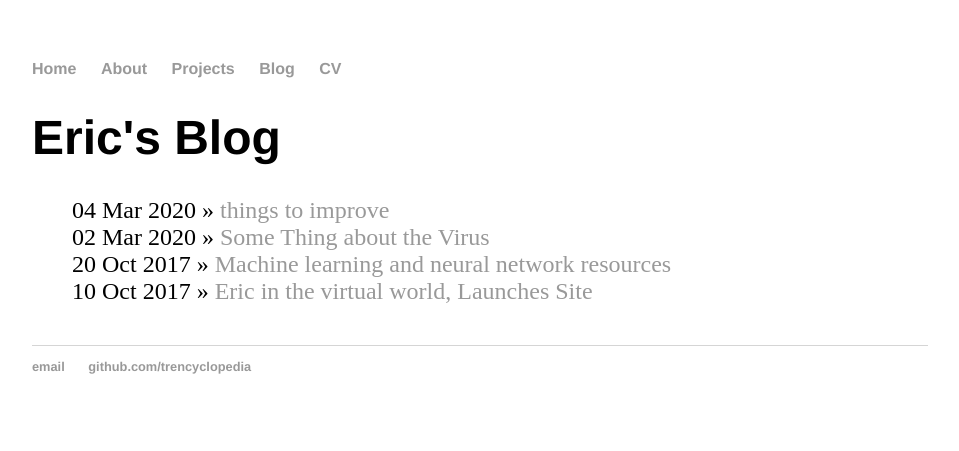
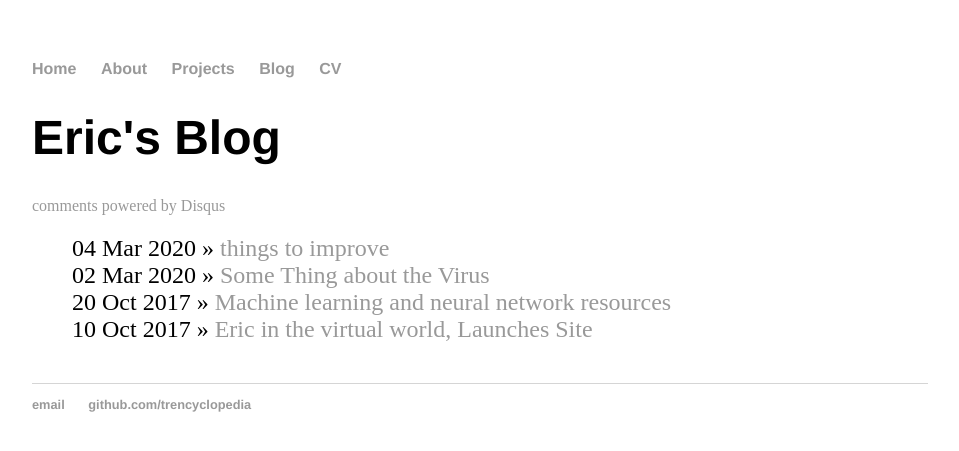
Before and after one commit to trencyclopedia/trencyclopedia.github.io, a Jekyll site: the page built from blog/index.html, in a window 1280 px wide. Shown: the top 451 px of the page, without its empty margins (160-1119 px from the left). Built offline with Jekyll 4.4.1, drawn with Linux system fonts in a browser that asks for light colours; comment, search, counter and statistics services are not loaded.

Commit message:
Update index.html

```diff
--- a/blog/index.html
+++ b/blog/index.html
@@ -3,8 +3,14 @@
 title: Eric's Blog
 ---
 	<h1>{{ page.title }}</h1>
+
+	<!-- Post comments -->
+	<div class="notecomments">
+		{% include disqus.html %}
+	</div>
+
+	<!-- list of posts -->
 	<ul class="posts">
-
 	  {% for post in site.posts %}
 	    <li><span>{{ post.date | date_to_string }}</span> » <a href="{{ post.url }}" title="{{ post.title }}">{{ post.title }}</a></li>
 	  {% endfor %}
```
